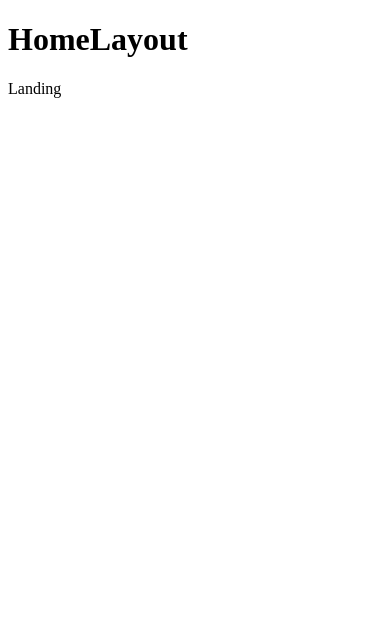
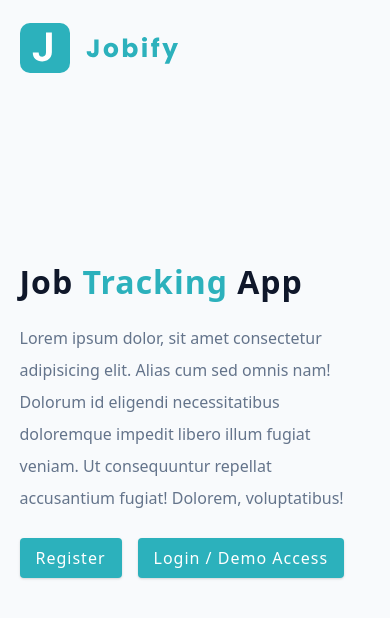
Before and after one commit to tanveerisonline/i_applied, a React (Vite) app in the folder i_applied_frontend/: page / in a window 390 px wide. Shown: the top 618 px of the page. Built offline with nearby package versions, Linux system fonts and the light colour scheme.

Commit message:
completed ui of landing page

```diff
--- a/i_applied_frontend/package.json
+++ b/i_applied_frontend/package.json
@@ -12,7 +12,8 @@
   "dependencies": {
     "react": "^18.2.0",
     "react-dom": "^18.2.0",
-    "react-router-dom": "^6.10.0"
+    "react-router-dom": "^6.10.0",
+    "styled-components": "^5.3.10"
   },
   "devDependencies": {
     "@types/react": "^18.2.15",
--- a/i_applied_frontend/src/App.jsx
+++ b/i_applied_frontend/src/App.jsx
@@ -1,3 +1,4 @@
+// import index from "./assets/css/index";
 import { RouterProvider, createBrowserRouter } from "react-router-dom";
 import {
   HomeLayout,
--- /dev/null
+++ b/i_applied_frontend/src/components/ILogo.jsx
@@ -0,0 +1,6 @@
+import logo from "../assets/images/logo.svg";
+
+const ILogo = () => {
+  return <img src={logo} alt="logo" />;
+};
+export default ILogo;
--- /dev/null
+++ b/i_applied_frontend/src/components/index.js
@@ -0,0 +1 @@
+export { default as ILogo } from "./ILogo";
--- a/i_applied_frontend/src/index.css
+++ b/i_applied_frontend/src/index.css
@@ -0,0 +1,331 @@
+/* ============= GLOBAL CSS =============== */
+
+*,
+::after,
+::before {
+  margin: 0;
+  padding: 0;
+  box-sizing: border-box;
+}
+
+html {
+  font-size: 100%;
+} /*16px*/
+
+:root {
+  /* colors */
+  --primary-50: #e0fcff;
+  --primary-100: #bef8fd;
+  --primary-200: #87eaf2;
+  --primary-300: #54d1db;
+  --primary-400: #38bec9;
+  --primary-500: #2cb1bc;
+  --primary-600: #14919b;
+  --primary-700: #0e7c86;
+  --primary-800: #0a6c74;
+  --primary-900: #044e54;
+
+  /* grey */
+  --grey-50: #f8fafc;
+  --grey-100: #f1f5f9;
+  --grey-200: #e2e8f0;
+  --grey-300: #cbd5e1;
+  --grey-400: #94a3b8;
+  --grey-500: #64748b;
+  --grey-600: #475569;
+  --grey-700: #334155;
+  --grey-800: #1e293b;
+  --grey-900: #0f172a;
+  /* rest of the colors */
+  --black: #222;
+  --white: #fff;
+  --red-light: #f8d7da;
+  --red-dark: #842029;
+  --green-light: #d1e7dd;
+  --green-dark: #0f5132;
+
+  --small-text: 0.875rem;
+  --extra-small-text: 0.7em;
+  /* rest of the vars */
+
+  --border-radius: 0.25rem;
+  --letter-spacing: 1px;
+  --transition: 0.3s ease-in-out all;
+  --max-width: 1120px;
+  --fixed-width: 600px;
+  --fluid-width: 90vw;
+  --nav-height: 6rem;
+  /* box shadow*/
+  --shadow-1: 0 1px 3px 0 rgba(0, 0, 0, 0.1), 0 1px 2px 0 rgba(0, 0, 0, 0.06);
+  --shadow-2: 0 4px 6px -1px rgba(0, 0, 0, 0.1),
+    0 2px 4px -1px rgba(0, 0, 0, 0.06);
+  --shadow-3: 0 10px 15px -3px rgba(0, 0, 0, 0.1),
+    0 4px 6px -2px rgba(0, 0, 0, 0.05);
+  --shadow-4: 0 20px 25px -5px rgba(0, 0, 0, 0.1),
+    0 10px 10px -5px rgba(0, 0, 0, 0.04);
+  /* DARK MODE */
+
+  --dark-mode-bg-color: #333;
+  --dark-mode-text-color: #f0f0f0;
+  --dark-mode-bg-secondary-color: #3f3f3f;
+  --dark-mode-text-secondary-color: var(--grey-300);
+
+  --background-color: var(--grey-50);
+  --text-color: var(--grey-900);
+  --background-secondary-color: var(--white);
+  --text-secondary-color: var(--grey-500);
+}
+
+.dark-theme {
+  --text-color: var(--dark-mode-text-color);
+  --background-color: var(--dark-mode-bg-color);
+  --text-secondary-color: var(--dark-mode-text-secondary-color);
+  --background-secondary-color: var(--dark-mode-bg-secondary-color);
+}
+
+body {
+  background: var(--background-color);
+  color: var(--text-color);
+  font-family: system-ui, -apple-system, BlinkMacSystemFont, "Segoe UI", Roboto,
+    Oxygen, Ubuntu, Cantarell, "Open Sans", "Helvetica Neue", sans-serif;
+  font-weight: 400;
+  line-height: 1;
+}
+p {
+  margin: 0;
+}
+h1,
+h2,
+h3,
+h4,
+h5 {
+  margin: 0;
+  font-weight: 400;
+  line-height: 1;
+  text-transform: capitalize;
+  letter-spacing: var(--letter-spacing);
+}
+
+h1 {
+  font-size: clamp(2rem, 5vw, 5rem); /* Large heading */
+}
+
+h2 {
+  font-size: clamp(1.5rem, 3vw, 3rem); /* Medium heading */
+}
+
+h3 {
+  font-size: clamp(1.25rem, 2.5vw, 2.5rem); /* Small heading */
+}
+
+h4 {
+  font-size: clamp(1rem, 2vw, 2rem); /* Extra small heading */
+}
+
+h5 {
+  font-size: clamp(0.875rem, 1.5vw, 1.5rem); /* Tiny heading */
+}
+
+/* BIGGER FONTS */
+/* h1 {
+  font-size: clamp(3rem, 6vw, 6rem);
+}
+
+h2 {
+  font-size: clamp(2.5rem, 5vw, 5rem);
+}
+
+h3 {
+  font-size: clamp(2rem, 4vw, 4rem);
+}
+
+h4 {
+  font-size: clamp(1.5rem, 3vw, 3rem);
+}
+
+h5 {
+  font-size: clamp(1rem, 2vw, 2rem);
+}
+ */
+
+.text {
+  margin-bottom: 1.5rem;
+  max-width: 40em;
+}
+
+small,
+.text-small {
+  font-size: var(--small-text);
+}
+
+a {
+  text-decoration: none;
+}
+ul {
+  list-style-type: none;
+  padding: 0;
+}
+
+.img {
+  width: 100%;
+  display: block;
+  object-fit: cover;
+}
+/* buttons */
+
+.btn {
+  cursor: pointer;
+  color: var(--white);
+  background: var(--primary-500);
+  border: transparent;
+  border-radius: var(--border-radius);
+  letter-spacing: var(--letter-spacing);
+  padding: 0.375rem 0.75rem;
+  box-shadow: var(--shadow-1);
+  transition: var(--transition);
+  text-transform: capitalize;
+  display: inline-block;
+}
+.btn:hover {
+  background: var(--primary-700);
+  box-shadow: var(--shadow-3);
+}
+.btn-hipster {
+  color: var(--primary-500);
+  background: var(--primary-200);
+}
+.btn-hipster:hover {
+  color: var(--primary-200);
+  background: var(--primary-700);
+}
+.btn-block {
+  width: 100%;
+}
+button:disabled {
+  cursor: wait;
+}
+.danger-btn {
+  color: var(--red-dark);
+  background: var(--red-light);
+}
+.danger-btn:hover {
+  color: var(--white);
+  background: var(--red-dark);
+}
+/* alerts */
+.alert {
+  padding: 0.375rem 0.75rem;
+  margin-bottom: 1rem;
+  border-color: transparent;
+  border-radius: var(--border-radius);
+}
+
+.alert-danger {
+  color: var(--red-dark);
+  background: var(--red-light);
+}
+.alert-success {
+  color: var(--green-dark);
+  background: var(--green-light);
+}
+/* form */
+
+.form {
+  width: 90vw;
+  max-width: var(--fixed-width);
+  background: var(--background-secondary-color);
+  border-radius: var(--border-radius);
+  box-shadow: var(--shadow-2);
+  padding: 2rem 2.5rem;
+  margin: 3rem auto;
+}
+.form-label {
+  display: block;
+  font-size: var(--small-text);
+  margin-bottom: 0.75rem;
+  text-transform: capitalize;
+  letter-spacing: var(--letter-spacing);
+  line-height: 1.5;
+}
+.form-input,
+.form-textarea,
+.form-select {
+  width: 100%;
+  padding: 0.375rem 0.75rem;
+  border-radius: var(--border-radius);
+  background: var(--background-color);
+  border: 1px solid var(--grey-300);
+  color: var(--text-color);
+}
+.form-input,
+.form-select,
+.form-btn {
+  height: 35px;
+}
+.form-row {
+  margin-bottom: 1rem;
+}
+
+.form-textarea {
+  height: 7rem;
+}
+::placeholder {
+  font-family: inherit;
+  color: var(--grey-400);
+}
+.form-alert {
+  color: var(--red-dark);
+  letter-spacing: var(--letter-spacing);
+  text-transform: capitalize;
+}
+/* alert */
+
+@keyframes spinner {
+  to {
+    transform: rotate(360deg);
+  }
+}
+
+.loading {
+  width: 6rem;
+  height: 6rem;
+  border: 5px solid var(--grey-400);
+  border-radius: 50%;
+  border-top-color: var(--primary-500);
+  animation: spinner 0.6s linear infinite;
+}
+
+/* title */
+
+.title {
+  text-align: center;
+}
+
+.title-underline {
+  background: var(--primary-500);
+  width: 7rem;
+  height: 0.25rem;
+  margin: 0 auto;
+  margin-top: 1rem;
+}
+
+.container {
+  width: var(--fluid-width);
+  max-width: var(--max-width);
+  margin: 0 auto;
+}
+
+/* BUTTONS AND BADGES */
+.pending {
+  background: #fef3c7;
+  color: #f59e0b;
+}
+
+.interview {
+  background: #e0e8f9;
+  color: #647acb;
+}
+.declined {
+  background: #ffeeee;
+  color: #d66a6a;
+}
--- a/i_applied_frontend/src/pages/Error.jsx
+++ b/i_applied_frontend/src/pages/Error.jsx
@@ -1,12 +1,28 @@
 import { Link, useRouteError } from "react-router-dom";
+import Wrapper from "../assets/wrappers/ErrorPage";
+import img from "../assets/images/not-found.svg";
 const Error = () => {
-  const err = useRouteError();
-  console.log(err);
+  const error = useRouteError();
+  if (error.status === 404) {
+    return (
+      <Wrapper>
+        <div>
+          <img src={img} alt="page not found" />
+          <h3>Ooh! Page not found</h3>
+          <p>
+            Sorry but we were not able to the find the Page you are looking for!
+          </p>
+          <Link to="/dashboard">back to home</Link>
+        </div>
+      </Wrapper>
+    );
+  }
   return (
-    <div>
-      <h1>Error 404</h1>
-      <Link to="/">Back Home</Link>
-    </div>
+    <Wrapper>
+      <div>
+        <h3>Something went wrong</h3>
+      </div>
+    </Wrapper>
   );
 };
 
--- a/i_applied_frontend/src/pages/HomeLayout.jsx
+++ b/i_applied_frontend/src/pages/HomeLayout.jsx
@@ -1,10 +1,9 @@
 import { Outlet } from "react-router-dom";
 const HomeLayout = () => {
   return (
-    <div>
-      <h1>HomeLayout</h1>
+    <>
       <Outlet />
-    </div>
+    </>
   );
 };
 
--- a/i_applied_frontend/src/pages/Landing.jsx
+++ b/i_applied_frontend/src/pages/Landing.jsx
@@ -1,5 +1,37 @@
+// import styled from "styled-components";
+import Wrapper from "../assets/wrappers/LandingPage";
+// import logo from "../assets/images/logo.svg";
+import main from "../assets/images/main.svg";
+import { Link } from "react-router-dom";
+import { ILogo } from "../components";
 const Landing = () => {
-  return <div>Landing</div>;
+  return (
+    <Wrapper>
+      <nav>
+        <ILogo />
+      </nav>
+      <div className="container page">
+        <div className="info">
+          <h1>
+            Job <span>tracking</span> app
+          </h1>
+          <p>
+            Lorem ipsum dolor, sit amet consectetur adipisicing elit. Alias cum
+            sed omnis nam! Dolorum id eligendi necessitatibus doloremque impedit
+            libero illum fugiat veniam. Ut consequuntur repellat accusantium
+            fugiat! Dolorem, voluptatibus!
+          </p>
+          <Link to="/register" className="btn register-link">
+            Register
+          </Link>
+          <Link to="/login" className="btn">
+            Login / demo access
+          </Link>
+        </div>
+        <img src={main} alt="job-hunt" className="img main-img" />
+      </div>
+    </Wrapper>
+  );
 };
 
 export default Landing;
```
Also changed, not shown: 1 other file (tests, documents, lock files or other folders).
